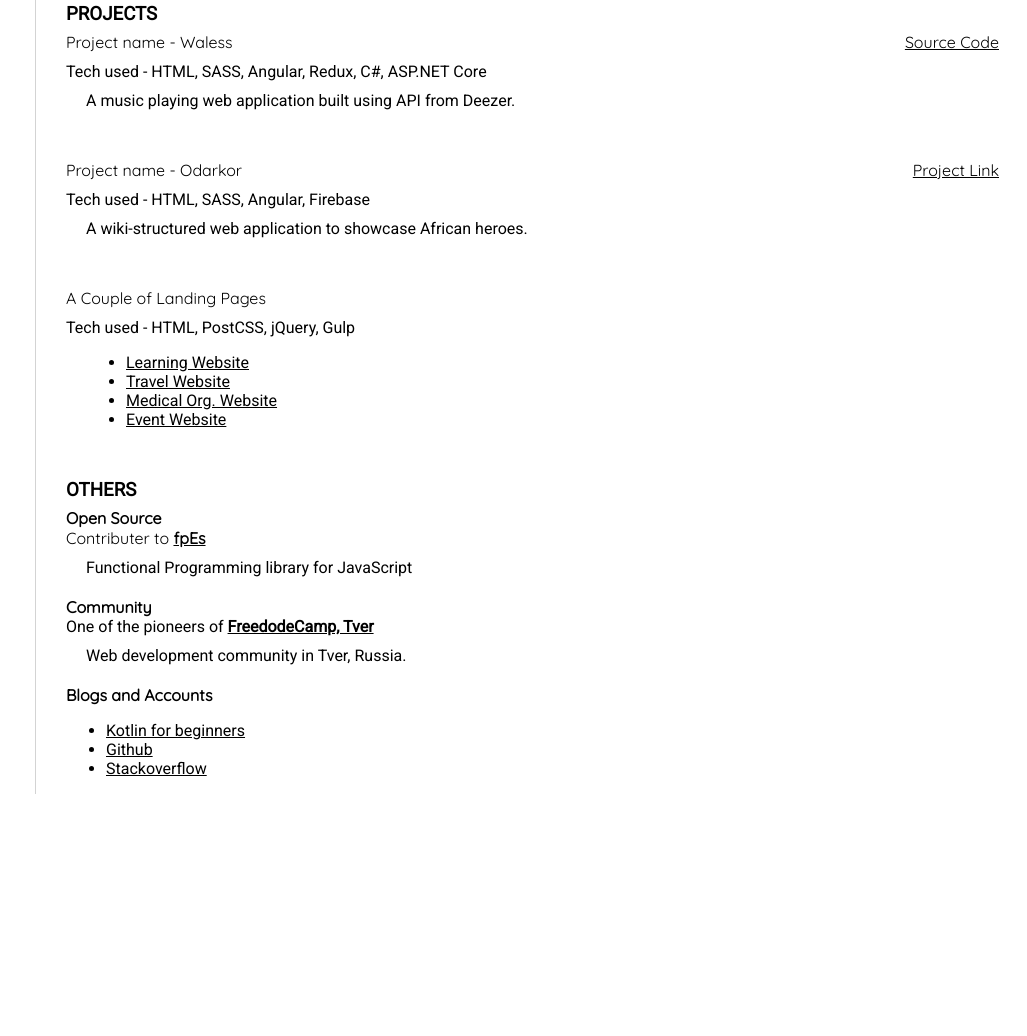
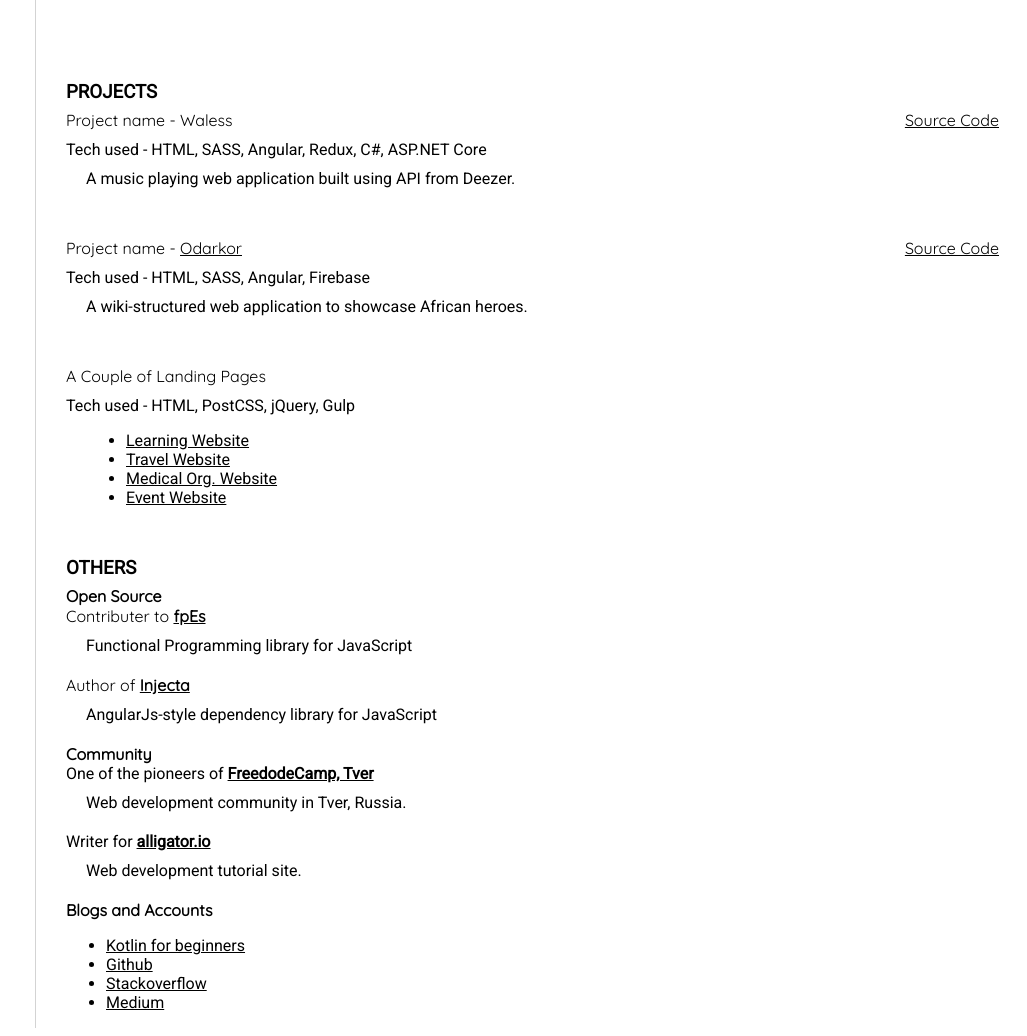
Before and after one commit to alfmoh/my-resume, a website: page index.html in a window 1280 px wide. Shown: the part 971-2007 px from the top of the page, without its empty margins (253-1280 px from the left). Before the commit the page ends 1773 px from the top, so only its background shows below. Drawn offline with nearby package versions, Linux system fonts and the light colour scheme.

Commit message:
Libs and edu added.

```diff
--- a/index.html
+++ b/index.html
@@ -8,7 +8,7 @@
     <link href="https://fonts.googleapis.com/css?family=Cinzel|Playfair+Display|Quicksand|Roboto&display=swap"
         rel="stylesheet">
     <link rel="stylesheet" href="scss/styles.css">
-    <title>My Resume</title>
+    <title>My-Resume</title>
 </head>
 
 <body>
@@ -24,7 +24,6 @@
                     <article class="personal-info-phone">
                         <heading class="personal-info-phone__heading sub-section--heading">Phone</heading>
                         <p class="personal-info-phone__ru">+79040163461</p>
-                        <p class="personal-info-phone__gh">+233208516233</p>
                     </article>
                     <article class="personal-info-email">
                         <heading class="personal-info-email__heading sub-section--heading">Email</heading>
@@ -43,7 +42,9 @@
                             <li class="personal-lang-tech-list__item">Angular</li>
                             <li class="personal-lang-tech-list__item">Redux</li>
                             <li class="personal-lang-tech-list__item">RxJs</li>
+                            <li class="personal-lang-tech-list__item">D3.js</li>
                             <li class="personal-lang-tech-list__item">BEM </li>
+                            <li class="personal-lang-tech-list__item">Git</li>
                             <li class="personal-lang-tech-list__item">C#</li>
                             <li class="personal-lang-tech-list__item">ASP.NET Core</li>
                         </ul>
@@ -59,7 +60,7 @@
                     </article>
                 </article>
                 <article class="personal-tech-other">
-                    <h3 class="personal-tech-other__heading section--heading">Familar Design Tools</h3>
+                    <h3 class="personal-tech-other__heading section--heading">Familiar Design Tools</h3>
                     <article class="personal-tech-other-non-tech">
                         <p class="personal-tech-other-non-tech__list">
                             Adobe XD, Adobe Lightroom, Adobe Photoshop
@@ -72,7 +73,6 @@
                         <ul class="ulersonal-skills-non-tech-list">
                             <li class="personal-skills-non-tech-list__item">Clear communication </li>
                             <li class="personal-skills-non-tech-list__item">Highly organized </li>
-                            <li class="personal-skills-non-tech-list__item">Innovative problem-solving</li>
                             <li class="personal-skills-non-tech-list__item">Team Player</li>
                             </p>
                     </article>
@@ -84,12 +84,18 @@
                     <summary class="work-profile__details">
                         Pragmatic web developer with 4+ years experience in building and maintaining responsive
                         websites. Proﬁcient in HTML, CSS, JavaScript and modern libraries and
-                        frameworks, particulary Angular. Passionate about simplicity and user-centered design.
+                        frameworks, particularly, Angular. Passionate about simplicity and user-centered design.
                     </summary>
                 </article>
                 <article class="edu">
                     <section class="edu-profile">
                         <h3 class="edu-profile__heading section--heading">Education</h3>
+                        <section class="edu-profile__details">
+                            <h4 class="edu-profile__name sub-section--heading">Higher School of Economics, Moscow</h4>
+                            <p class="edu-profile__course">Master of Science, System and Software Engineering</p>
+                            <time class="edu-profile__duration">2019 - 2021</time>
+                        </section>
+                        <br>
                         <section class="edu-profile__details">
                             <h4 class="edu-profile__name sub-section--heading">Tver State Technical University</h4>
                             <p class="edu-profile__course">Bachelor of Science, Electrical Engineering</p>
@@ -190,11 +196,11 @@
                         <section class="work-details">
                             <section class="work-details-title-link">
                                 <span class="work-details-title-link__title sub-section--heading">
-                                    Project name - Odarkor
+                                    Project name - <a href="https://odarkor.org/" target="_blank">Odarkor</a>
                                 </span>
-                                <a href="https://odarkor.org/" target="_blank"
+                                <a href="https://github.com/alfmoh/odarkor" target="_blank"
                                     class="work-details-title-link__link sub-section--heading">
-                                    Project Link
+                                    Source Code
                                 </a>
                             </section>
                             <section class="work-details-tech">
@@ -241,30 +247,50 @@
                     <h3 class="work-profile__heading section--heading">Others</h3>
                     <section class="other-os">
                         <h4 class="other-os__title sub-section--heading">Open Source</h4>
-                        <p class="other-os__heading sub-section--heading">Contributer to <strong><a
-                                    href="https://github.com/TeaEntityLab/fpEs">fpEs</a></strong></p>
+                        <section class="other-os-fpes">
+                            <p class="other-os__heading sub-section--heading">Contributer to <strong><a target="_blank"
+                                    href="https://www.npmjs.com/package/fpes">fpEs</a></strong></p>
                         <summary class="other-os__desc">
                             Functional Programming library for JavaScript
                         </summary>
+                        <section class="other-os-injecta">
+                            <p class="other-os__heading sub-section--heading">Author of <strong><a target="_blank"
+                                    href="https://www.npmjs.com/package/injecta">Injecta</a></strong></p>
+                        <summary class="other-os__desc">
+                            AngularJs-style dependency library for JavaScript
+                        </summary>
+                        </section>
                     </section>
                     <section class="other-community">
                         <h4 class="other-community__title sub-section--heading">Community</h4>
-                        <p class="other-community__heading">One of the pioneers of <strong><a
+                        <section class="other-community-tver">
+                            <p class="other-community__heading">One of the pioneers of <strong><a target="_blank"
                                     href="https://www.facebook.com/groups/freecodecamp.tver/">FreedodeCamp,
                                     Tver</a></strong>
                         </p>
                         <summary class="other-community__desc">
                             Web development community in Tver, Russia.
                         </summary>
+                        </section>
+                        <section class="other-community-alligator">
+                            <p class="other-community__heading">Writer for <strong><a target="_blank"
+                                    href="https://alligator.io/author/alfred-m-adjei">alligator.io</a></strong>
+                        </p>
+                        <summary class="other-community__desc">
+                            Web development tutorial site.
+                        </summary>
+                        </section>
                     </section>
                     <section class="other-blogs">
                         <h4 class="other-blogs__title sub-section--heading">Blogs and Accounts</h4>
                         <ul class="other-blogs-list">
-                            <li class="other-blogs-list__item"><a href="https://kotlindon.wordpress.com/">Kotlin for
+                            <li class="other-blogs-list__item"><a href="https://kotlindon.wordpress.com/" target="_blank" >Kotlin for
                                     beginners</a></li>
-                            <li class="other-blogs-list__item"><a href="https://github.com/alfmoh">Github</a></li>
+                            <li class="other-blogs-list__item"><a href="https://github.com/alfmoh" target="_blank" >Github</a></li>
                             <li class="other-blogs-list__item"><a
-                                    href="https://stackoverflow.com/users/5138921/alf-moh">Stackoverflow</a></li>
+                                    href="https://stackoverflow.com/users/5138921/alf-moh" target="_blank" >Stackoverflow</a></li>
+                            <li class="other-blogs-list__item"><a
+                                    href="https://medium.com/@alfmohenu" target="_blank" >Medium</a></li>
                         </ul>
                     </section>
                 </article>
--- a/scss/styles.scss
+++ b/scss/styles.scss
@@ -99,6 +99,14 @@
     // }
 }
 
+.other {
+    &-blogs {
+        &-list {
+            &__item {}
+        }
+    }
+}
+
 summary {
     margin: 10px 0px 20px 20px;
 }
```
Also changed, not shown: 1 other file.
